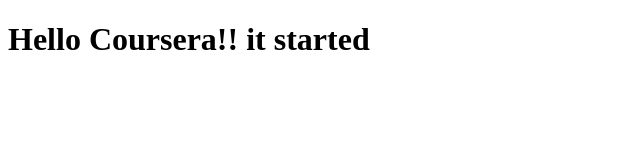
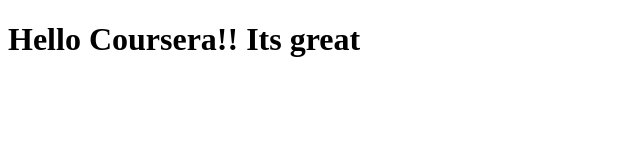
Before and after one commit to adarshnag10/coursera-example, a plain HTML site: page site/index.html in a window 1280 px wide. Shown: the full height of the page, 0-640 px from the left. Drawn offline with Linux system fonts and the light colour scheme.

Commit message:
Changed.

```diff
--- a/site/index.html
+++ b/site/index.html
@@ -4,6 +4,6 @@
 	<title>Hello Cousera</title>
 </head>
 <body>
-<h1>Hello Coursera!! it started</h1>
+<h1>Hello Coursera!! Its great</h1>
 </body>
 </html>
```
